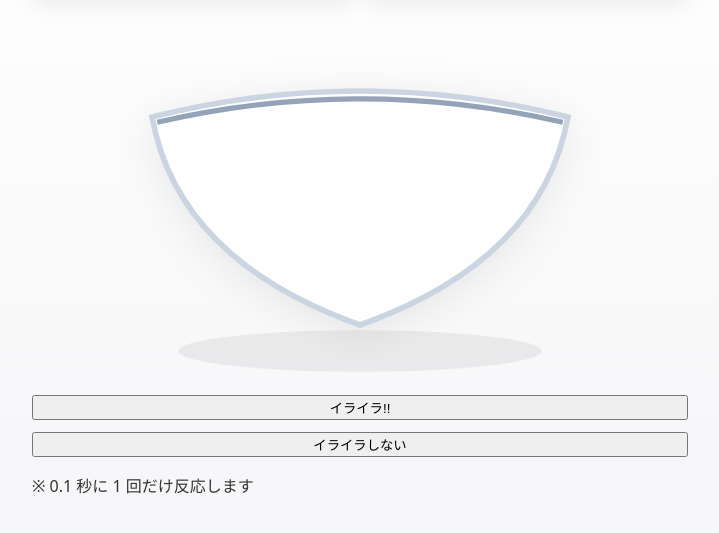
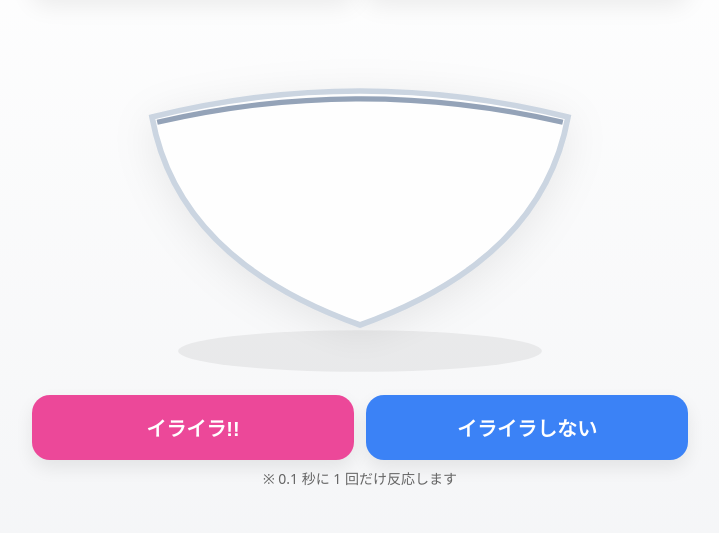
Before and after one commit to TT777888/iraira, a plain HTML site: page index.html in a window 1280 px wide. Shown: the part 131-664 px from the top of the page, without its empty margins (280-999 px from the left). Drawn offline with Linux system fonts and the light colour scheme.

Commit message:
Update stylesheet.css

```diff
--- a/stylesheet.css
+++ b/stylesheet.css
@@ -65,10 +65,10 @@ h1{
 .vessel{
   width: min(84vw, 520px);
   height: auto;
-  /* 無限拡大/縮小対応。JS から --v-scale を更新 */
+  /* 無限拡大/縮小対応。JSから--v-scaleを更新 */
   transform: scale(var(--v-scale,1));
   transform-origin: center bottom;
-  transition: transform .18s ease-out;
+  transition: transform .15s ease-out;
   will-change: transform;
 }
 .v-body{
@@ -89,4 +89,49 @@ h1{
   display:grid;
   grid-template-columns: 1fr;
   gap:12px;
-  mar
+  margin: 12px 0 6px;
+}
+@media (min-width: 560px){
+  .buttons{ grid-template-columns: 1fr 1fr; }
+}
+
+/* ボタン */
+.btn{
+  width:100%;
+  border:0;
+  border-radius: clamp(14px, 3.8vw, 18px);
+  padding: clamp(12px, 3.8vw, 18px) clamp(16px, 4.5vw, 22px);
+  font-weight: 800;
+  font-size: clamp(16px, 4.2vw, 20px);
+  color:#fff;
+  cursor:pointer;
+  box-shadow: 0 8px 18px rgba(0,0,0,.08);
+  transition: transform .06s ease, box-shadow .2s ease, filter .2s ease;
+  will-change: transform;
+  touch-action: manipulation;
+}
+.btn:active{ transform: scale(.97); }
+.btn-pink{ background: var(--pink); }
+.btn-blue{ background: var(--blue); }
+
+/* アニメ表現 */
+.pressed{ filter: brightness(1.05); box-shadow: 0 10px 22px rgba(0,0,0,.12); }
+.vessel-bounce{ animation: vb 180ms ease-out; }
+@keyframes vb{
+  0%{ transform: scale(var(--v-scale,1)) translateY(0); }
+  35%{ transform: scale(calc(var(--v-scale,1)*1.04)) translateY(-2px); }
+  100%{ transform: scale(var(--v-scale,1)) translateY(0); }
+}
+
+/* 備考 */
+.note{
+  text-align:center;
+  color:var(--muted);
+  font-size: clamp(12px, 3.4vw, 14px);
+  margin: 8px 0 0;
+}
+
+/* 動きが苦手なユーザー向け */
+@media (prefers-reduced-motion: reduce){
+  .btn, .vessel{ transition: none !important; animation: none !important; }
+}
```
